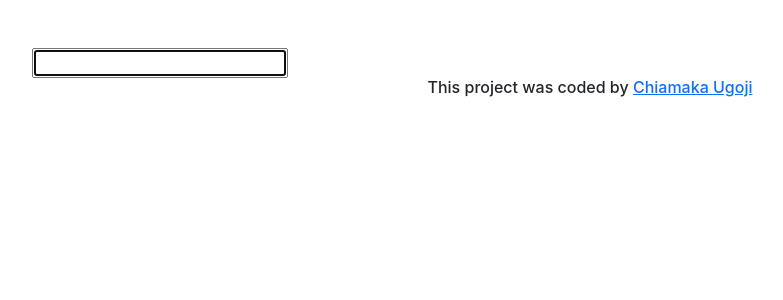
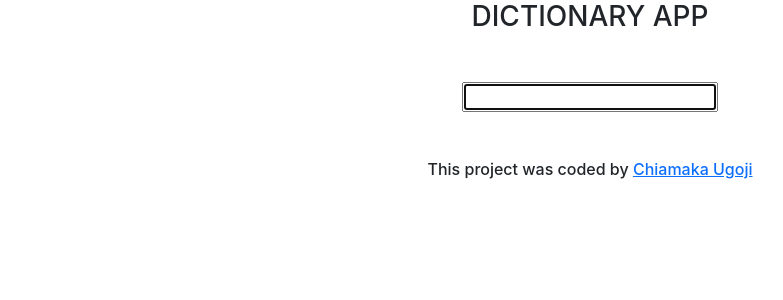
Before and after one commit to Chiamaka007/dictionary-app, a React (Create React App) app: page / in a window 1280 px wide. Shown: the top 300 px of the page, without its empty margins (50-833 px from the left). Built offline with nearby package versions, Linux system fonts and the light colour scheme.

Commit message:
Added github link and centered form

```diff
--- a/src/App.js
+++ b/src/App.js
@@ -4,10 +4,14 @@ import Dictionary from "./Dictionary";
 function App() {
   return (
     <div className="App">
-            <Dictionary />
+       <h3 className="text-center">DICTIONARY APP</h3>
+      <Dictionary />
       <footer>
         <h6 className="text-center">
-          This project was coded by <a href="/">Chiamaka Ugoji</a>
+          This project was coded by{" "}
+          <a href="https://github.com/Chiamaka007/dictionary-app">
+            Chiamaka Ugoji
+          </a>
         </h6>
       </footer>
     </div>
--- a/src/Dictionary.js
+++ b/src/Dictionary.js
@@ -1,6 +1,7 @@
 import React, { useState } from "react";
 import Results from "./Results";
 import axios from "axios";
+import "./Dictionary.css"
 
 export default function Dictionary() {
   const [keyword, setKeyword] = useState(" ");
@@ -23,7 +24,7 @@ export default function Dictionary() {
   }
   return (
     <div className="container">
-      <div className="mt-5 Dictionary">
+      <div className="m-5 text-center Dictionary">
         <form onSubmit={Search}>
           <input type="Search" autoFocus={true} onChange={handleChange} />
         </form>
```
Also changed, not shown: src/Dictionary.css (added).
